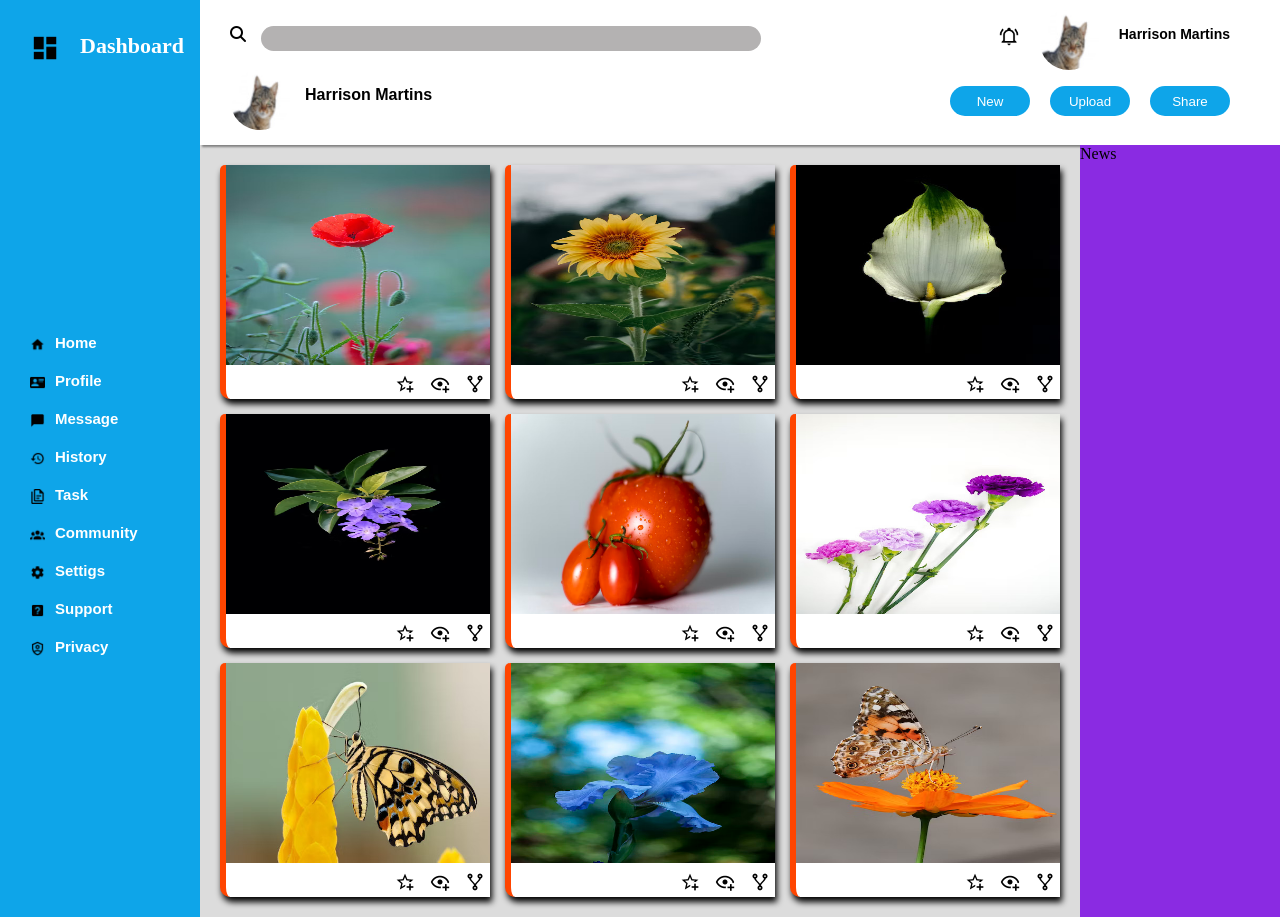
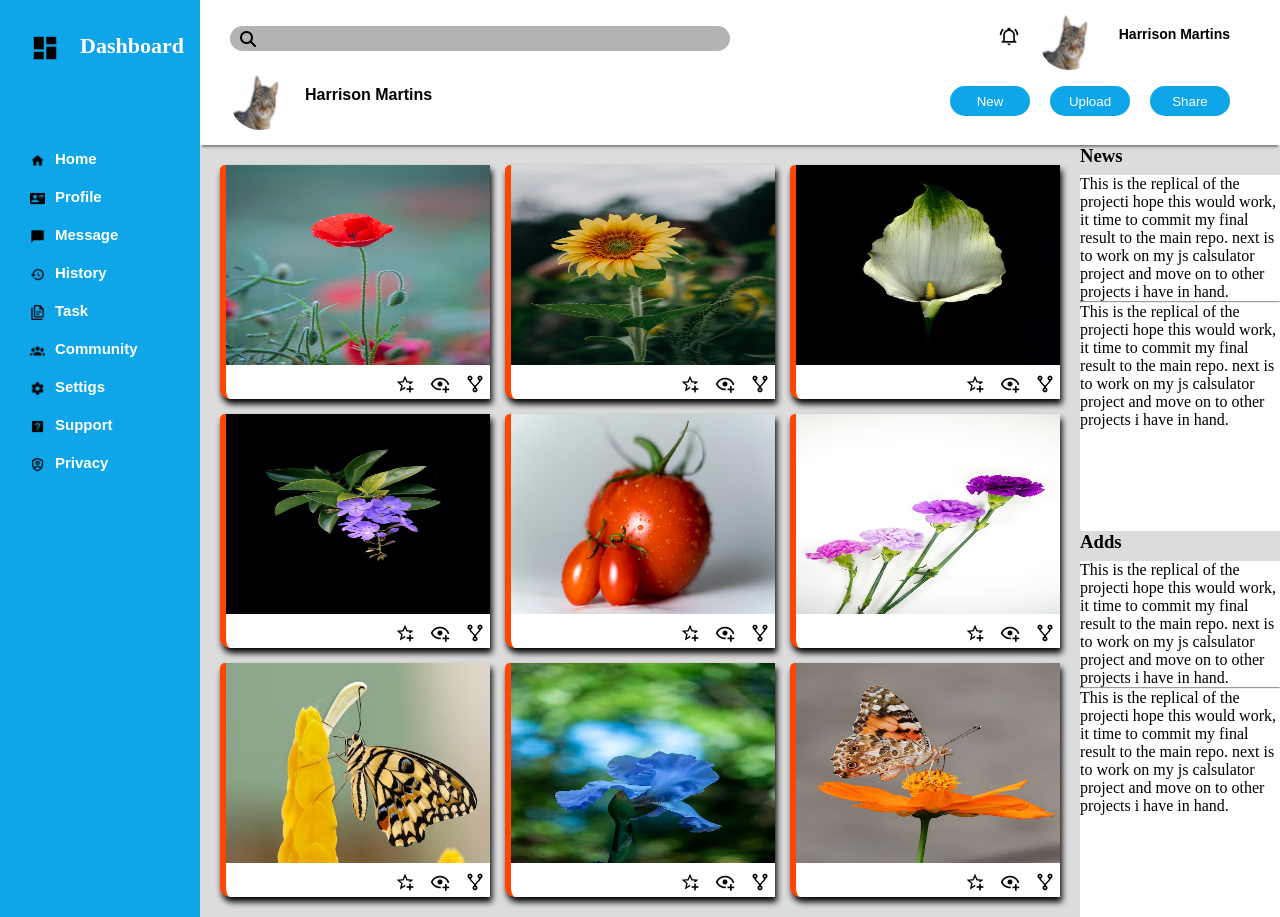
Before and after one commit to Martosky/new-grid, a plain HTML site: page index.html in a window 1280 px wide. Drawn offline with Linux system fonts and the light colour scheme.

Commit message:
styling the final section of my page.

```diff
--- a/index.html
+++ b/index.html
@@ -77,9 +77,25 @@
                 <span class="icon-body"> <img src="icon/star-plus-outline.png">
                     <img src="icon/eye-plus-outline.png"><img src="icon/source-fork.png"></span></div>
         </div>
-        <div id="right-side">News
-            <div id="page-1"></div>
-            <div id="page-2"></div>
+        <div id="right-side">
+            <h3 id="page-1">News</h3>
+            <div id="page-2">
+                <p>This is the replical of the projecti hope this would work, it time to commit my final result to the main repo.
+                    next is to work on my js calsulator project and move on to other projects i have in hand.</p>
+                <hr />
+                <p>This is the replical of the projecti hope this would work, it time to commit my final result to the main repo.
+                    next is to work on my js calsulator project and move on to other projects i have in hand.</p>
+            </div>
+            <h3 id="page-3">Adds</h3>
+            <div id="page-4">
+                <p>This is the replical of the projecti hope this would work, it time to commit my final result to the main repo.
+                    next is to work on my js calsulator project and move on to other projects i have in hand.
+                </p>
+                <hr />
+                <p>This is the replical of the projecti hope this would work, it time to commit my final result to the main repo.
+                    next is to work on my js calsulator project and move on to other projects i have in hand.
+                </p>
+            </div>
         </div>
     </main>
 
--- a/style.css
+++ b/style.css
@@ -15,9 +15,13 @@ main{
     background-color: white;
     box-shadow: 0 4px 2px -2px gray;
     overflow: hidden;
+    position: relative;
     display: grid;
     grid-template: 60px 60px/  1fr 1fr;
     padding: 10px;
+    position: sticky;
+    top: 0;
+    z-index: 1;
 }
 .first-elem{
     display: flex;
@@ -29,6 +33,7 @@ main{
     width: 500px;
     height: 25px;
     border-radius: 20px;
+    font-size: 16px;
     border: none;
     outline: none;
     padding-left: 30px;
@@ -36,8 +41,10 @@ main{
     background-color: rgb(180, 178, 178);
 }
 .fa-solid{
-    margin-top: 1rem;
+    margin-top: 1.3rem;
+    margin-left: 10px;
     height: 15px;
+    position: absolute;
 
 }
 .second-elem{
@@ -86,8 +93,20 @@ button{
     border-radius: 20px;
     margin-top: 1rem;
 }
+button:hover{
+    color: black;
+    background-color: white;
+    box-shadow:  2px 5px 6px 0px;
+    cursor: pointer;
+}
 .catphoto{
     border-radius: 50%;
+}
+.catphoto:hover{
+    transform: rotate(200deg);
+    transition: transform 2s;
+    cursor: pointer;
+    border: 1px solid silver;
 }
 
 #left-sidebar{
@@ -115,6 +134,7 @@ button{
     display: flex;
     flex-direction: column;
     gap: 10px;
+    margin-top: -350px;
 }
 .side-elem{
     color: white;
@@ -124,6 +144,12 @@ button{
     display: flex;
     flex-direction: row;
     gap: 10px;
+}
+.side-elem:hover{
+    color: black;
+    cursor: pointer;
+    text-decoration: underline;
+    transform: translate(5px, -4px);
 }
 .img-style{
     margin-top: 3px;
@@ -191,8 +217,30 @@ button{
     gap: 15px;
     padding: 5px;
 }
+.icon-body>img:hover{
+    background-color: #8a8b8b;
+    border-radius: 50%;
+}
 #right-side{
     grid-column: 3/4;
     grid-row: 2/4;
-    background-color: blueviolet;
+
+    display: grid;
+    grid-template-rows: 30px 1fr 30px 1fr;
 }
+#page-1{
+    grid-row: 1/2 ;
+
+}
+#page-2{
+    grid-row: 2/3;
+    background-color: white;
+}
+#page-3{
+    grid-row: 3/4;
+
+}
+#page-4{
+    grid-row: 4/5;
+    background-color: white;
+}
```
